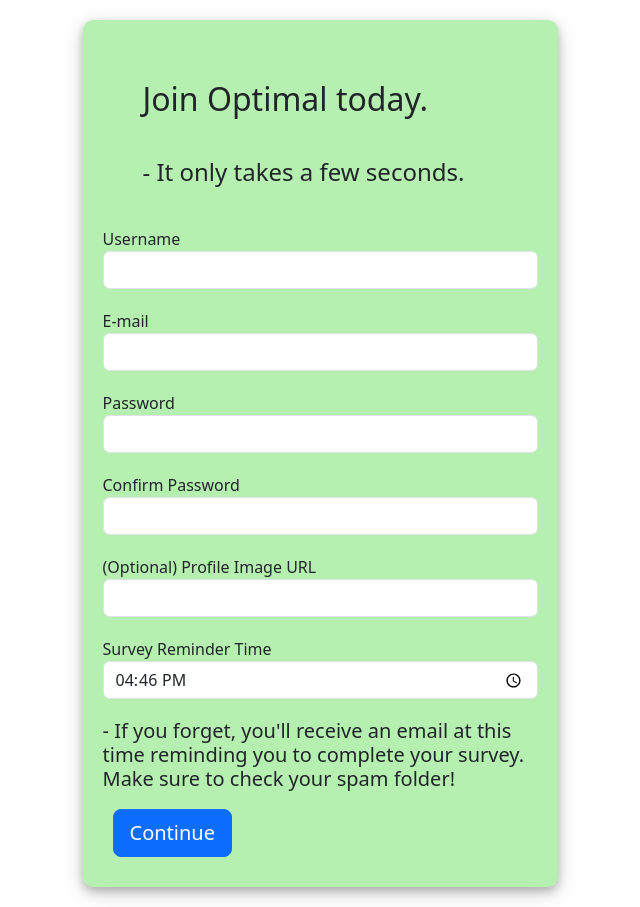
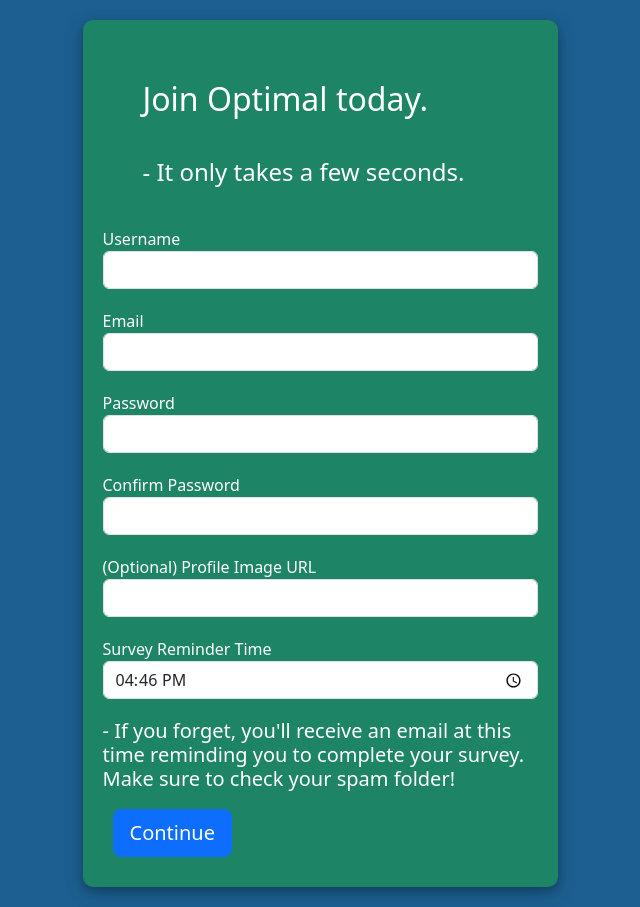
Before and after one commit to Jer-romano/sec-capstone1, a Flask app: page /signup in a window 1280 px wide. Shown: the whole page, without its empty margins (320-960 px from the left). Run offline with Flask 3, Linux system fonts and the light colour scheme; some libraries are stand-ins or nearby versions.

Commit message:
Improved styling

```diff
--- a/app.py
+++ b/app.py
@@ -364,7 +364,6 @@ def show_medications():
         min and max dosage
         basic info
     """
-
     pass
 
 ######################################################################################
--- a/forms.py
+++ b/forms.py
@@ -20,7 +20,7 @@ class RatingForm(FlaskForm):
 class UserAddForm(FlaskForm):
     """Form for adding users."""
     username = StringField('Username', validators=[DataRequired(), Length(max=40)])
-    email = StringField('E-mail', validators=[DataRequired(), Length(max=40),
+    email = StringField('Email', validators=[DataRequired(), Length(max=40),
                          Email(message="Invalid email.")])
     password = PasswordField("Password", validators=[InputRequired(), Length(min=6, max=30),
                             EqualTo('confirm', message="Passwords must match.")])
--- a/static/styles.css
+++ b/static/styles.css
@@ -1,3 +1,8 @@
+body {
+    background-color: #1c5f90;
+    color: white;
+}
+
 .navbar {
     background-color: #47a7eccf;
 
@@ -63,6 +68,8 @@ ul.navbar-right li {
 .user-detail, .about-detail {
     background-color: rgba(22, 110, 14, 0.329);
     border-radius: 10px;
+    border: 2px solid black;
+    box-shadow: 0 4px 8px 0 rgba(0, 0, 0, 0.2), 0 6px 20px 0 rgba(0, 0, 0, 0.19);
     margin-top: 20px;
     margin-bottom: 40px;
     padding: 20px;
--- a/templates/survey.html
+++ b/templates/survey.html
@@ -7,7 +7,9 @@
           <img src="/static/images/optimal_logo.png" alt="logo">
           <span>Optimal</span>
         </a>
-        <a href="/about" class="btn btn-primary">About</a>
+        <a href="/about" class="nav-btn">About</a>
+        <a href="/take_survey" class="nav-btn">Take Survey</a>
+        <a href="/show_summaries" class="nav-btn">Summaries</a>
       </div>
       <ul class="nav navbar-nav navbar-right">
             <li>Logged in as: {{ g.user.username }}</li>
@@ -16,7 +18,6 @@
                 <img src="{{ g.user.image_url }}" alt="{{ g.user.username }}">
             </a>
             </li>
-            <li> <a href="/show_summaries" class="btn btn-secondary">Summaries</a></li>
             <li><a href="/logout" class="btn btn-warning">Log out</a></li>
       </ul>
     </div>
```
Also changed, not shown: templates/home-anon.html (+0 -9 lines), templates/home.html (+0 -7 lines).
